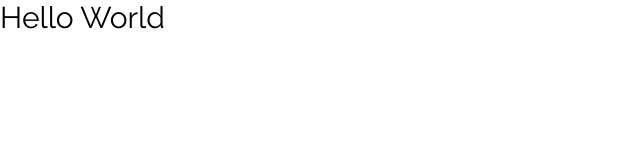
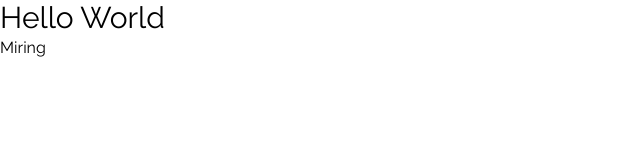
Before and after one commit to fantasygame/meetings, a Next.js app: page / in a window 1280 px wide. Shown: the top 160 px of the page, without its empty margins (0-640 px from the left). Built offline with nearby package versions, Linux system fonts and the light colour scheme.

Commit message:
Update page.tsx

```diff
--- a/app/page.tsx
+++ b/app/page.tsx
@@ -1,5 +1,6 @@
 import Image from 'next/image'
 import { Raleway } from '@next/font/google'
+import Link from 'next/link'
 
 const raleway = Raleway({ subsets: ['latin'] })
 
@@ -7,6 +8,9 @@ export default function Home() {
   return (
     <main className={raleway.className}>
       <h1 className="text-3xl">Hello World</h1>
+      <Link href="/meeting">
+        Miring
+      </Link>
     </main>
   )
 }
```
